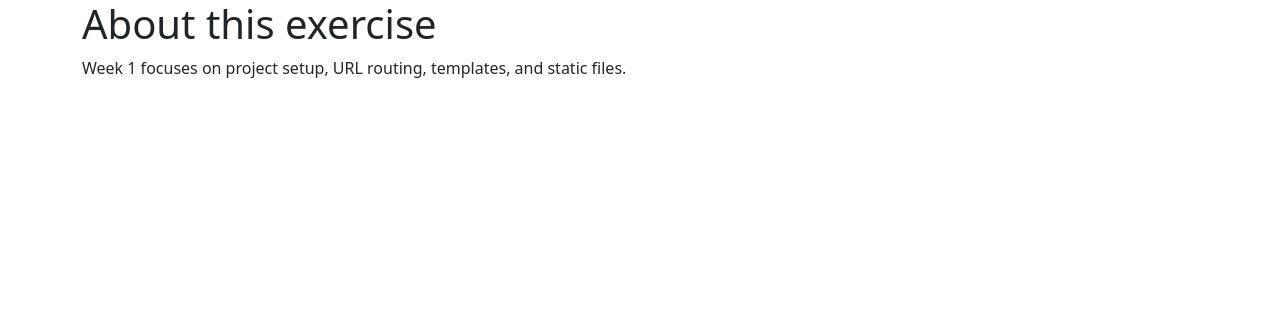
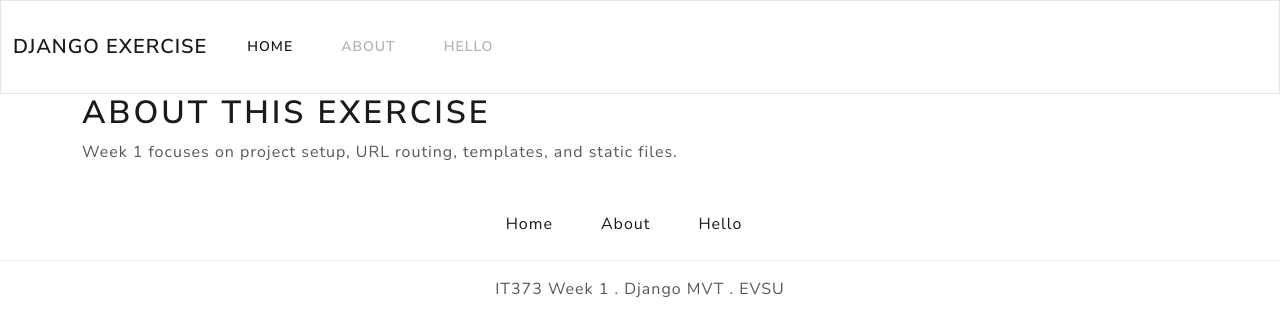
Before and after one commit to jhaiz098/Week-1.1, a Django app: page /about/ in a window 1280 px wide. Shown: the top 336 px of the page. Run offline with Django 5.2, Linux system fonts and the light colour scheme.

Commit message:
2nd commit

```diff
--- a/templates/base.html
+++ b/templates/base.html
@@ -4,12 +4,46 @@
     <meta charset="utf-8">
     <meta name="viewport" content="width=device-width, initial-scale=1">
     <title>{% block title %}Week 1{% endblock title %} . Django Exercises</title>
-    <link href="https://cdn.jsdelivr.net/npm/bootstrap@5.3.8/dist/css/bootstrap.min.css" rel="stylesheet" integrity="sha384-sRIl4kxILFvY47J16cr9ZwB07vP4J8+LH7qKQnuqkuIAvNWLzeN8tE5YBujZqJLB" crossorigin="anonymous">
+    <link rel="stylesheet" href="https://bootswatch.com/5/brite/bootstrap.min.css">
   </head>
   <body>
+
+    <nav class="navbar navbar-expand-lg bg-light" data-bs-theme="light">
+        <div class="container-fluid">
+            <a class="navbar-brand" href="{% url "home" %}">Django Exercise</a>
+            <button class="navbar-toggler" type="button" data-bs-toggle="collapse" data-bs-target="#navbarColor03" aria-controls="navbarColor03" aria-expanded="false" aria-label="Toggle navigation">
+                <span class="navbar-toggler-icon"></span>
+            </button>
+            <div class="collapse navbar-collapse" id="navbarColor03">
+                <ul class="navbar-nav me-auto">
+                    <li class="nav-item">
+                        <a class="nav-link active" href="{% url "home" %}">Home
+                            <span class="visually-hidden">(current)</span>
+                        </a>
+                    </li>
+                    <li class="nav-item">
+                        <a class="nav-link" href="{% url "about" %}">About</a>
+                    </li>
+                    <li class="nav-item">
+                        <a class="nav-link" href="{% url "hello" %}">Hello</a>
+                    </li>
+                </ul>
+            </div>
+        </div>
+    </nav>
+
     <main class="container">
         {% block content %}{% endblock content %}
     </main>
-    <script src="https://cdn.jsdelivr.net/npm/bootstrap@5.3.8/dist/js/bootstrap.bundle.min.js" integrity="sha384-FKyoEForCGlyvwx9Hj09JcYn3nv7wiPVlz7YYwJrWVcXK/BmnVDxM+D2scQbITxI" crossorigin="anonymous"></script>
+
+    <footer class="py-3 my-4">
+        <ul class="nav justify-content-center border-bottom pb-3 mb-3">
+            <li class="nav-item"><a href="{% url "home" %}" class="nav-link px-2 text-body-secondary">Home</a></li>
+            <li class="nav-item"><a href="{% url "about" %}" class="nav-link px-2 text-body-secondary">About</a></li>
+            <li class="nav-item"><a href="{% url "hello" %}" class="nav-link px-2 text-body-secondary">Hello</a></li>
+        </ul>
+
+        <p class="text-center text-body-secondary">IT373 Week 1 . Django MVT . EVSU</p> </footer>
+
   </body>
 </html>
```
